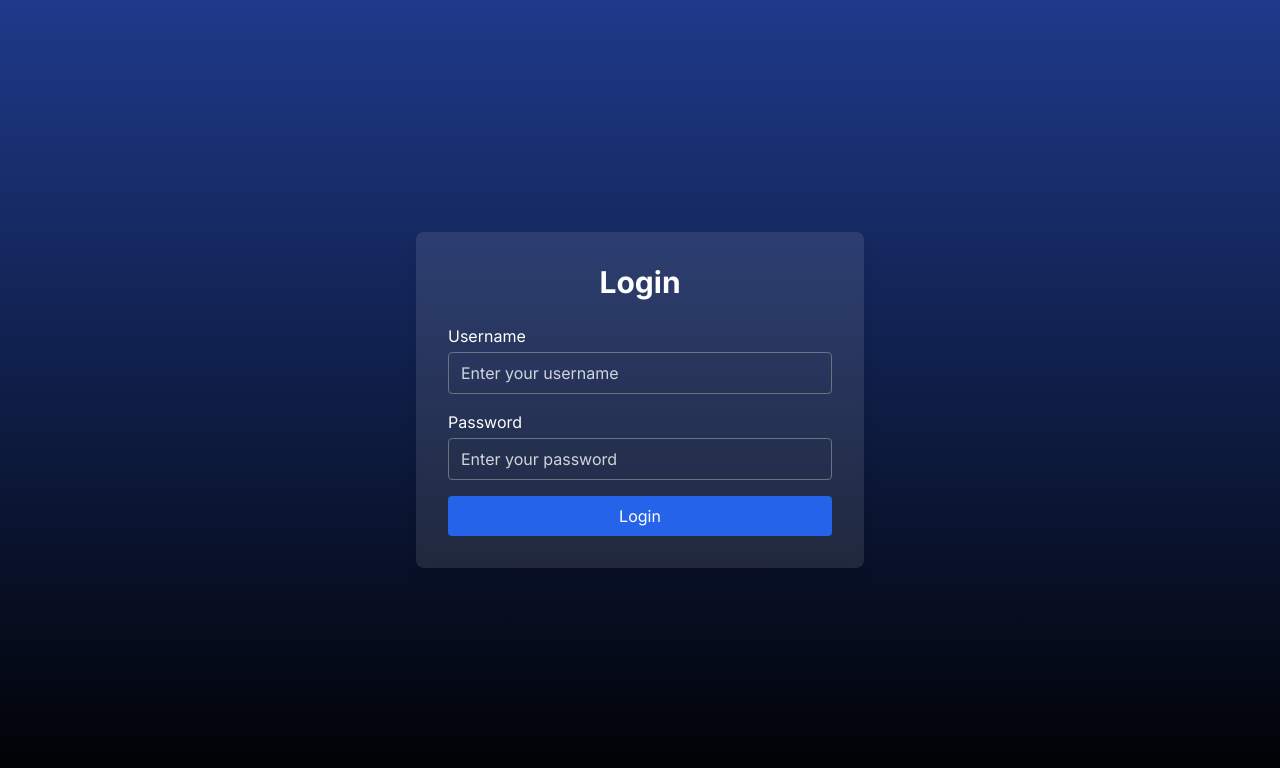
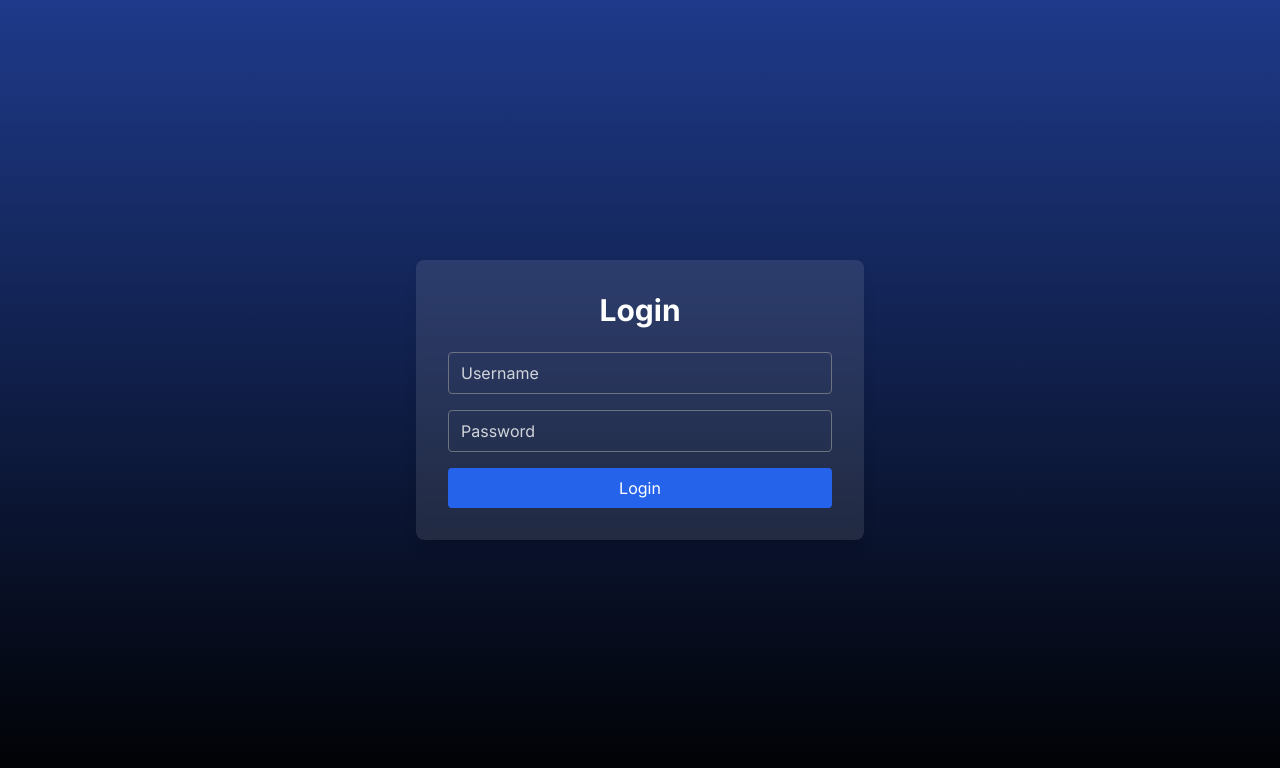
Before and after one commit to sarthakbhatnagar2002/Learnovate, a React (Vite) app in the folder Learnovate - web/Learnovate-app/: page /login in a window 1280 px wide. Shown: the top 768 px of the page. Built offline with nearby package versions, Linux system fonts and the light colour scheme.

Commit message:
Update login.jsx

```diff
--- a/Learnovate - web/Learnovate-app/src/Components/login.jsx
+++ b/Learnovate - web/Learnovate-app/src/Components/login.jsx
@@ -1,14 +1,14 @@
 import React, { useState } from 'react';
+import { useNavigate } from 'react-router-dom';
 
-export default function Login({ onLoginSuccess }) {
+export default function Login() {
   const [formData, setFormData] = useState({ username: '', password: '' });
   const [errors, setErrors] = useState([]);
-  const [message, setMessage] = useState('');
+  const navigate = useNavigate();
 
   const handleChange = e => {
     setFormData({ ...formData, [e.target.name]: e.target.value });
     setErrors([]);
-    setMessage('');
   };
 
   const handleSubmit = async e => {
@@ -26,10 +26,11 @@ export default function Login({ onLoginSuccess }) {
     if (!res.ok) {
       setErrors([data.message || 'Login failed']);
     } else {
-      setErrors([]);
-      setMessage('Login successful!');
-      setFormData({ username: '', password: '' });
-      if (onLoginSuccess) onLoginSuccess(data.user);
+      // ✅ Save username for header
+      localStorage.setItem('username', data.user.username);
+
+      // ✅ Redirect to home
+      navigate('/');
     }
   };
 
@@ -40,49 +41,30 @@ export default function Login({ onLoginSuccess }) {
 
         {errors.length > 0 && (
           <div className="mb-4 p-3 bg-red-500 bg-opacity-30 text-red-200 rounded">
-            <ul>
-              {errors.map((err, i) => (
-                <li key={i}>{err}</li>
-              ))}
-            </ul>
+            <ul>{errors.map((err, i) => <li key={i}>{err}</li>)}</ul>
           </div>
         )}
 
-        {message && <p className="mb-4 text-green-300">{message}</p>}
-
         <form onSubmit={handleSubmit} className="space-y-4">
-          <div>
-            <label className="block mb-1 font-medium" htmlFor="username">Username</label>
           <input
             name="username"
-              id="username"
             type="text"
             value={formData.username}
             onChange={handleChange}
             required
+            placeholder="Username"
             className="w-full border border-gray-500 rounded px-3 py-2 bg-transparent text-white placeholder-gray-300 focus:ring focus:ring-blue-500"
-              placeholder="Enter your username"
           />
-          </div>
-
-          <div>
-            <label className="block mb-1 font-medium" htmlFor="password">Password</label>
           <input
             name="password"
-              id="password"
             type="password"
             value={formData.password}
             onChange={handleChange}
             required
+            placeholder="Password"
             className="w-full border border-gray-500 rounded px-3 py-2 bg-transparent text-white placeholder-gray-300 focus:ring focus:ring-blue-500"
-              placeholder="Enter your password"
           />
-          </div>
-
-          <button
-            type="submit"
-            className="w-full bg-blue-600 text-white px-4 py-2 rounded hover:bg-blue-700 transition"
-          >
+          <button type="submit" className="w-full bg-blue-600 text-white px-4 py-2 rounded hover:bg-blue-700 transition">
             Login
           </button>
         </form>
```
Lines whose indentation alone changed are shown as unchanged.
